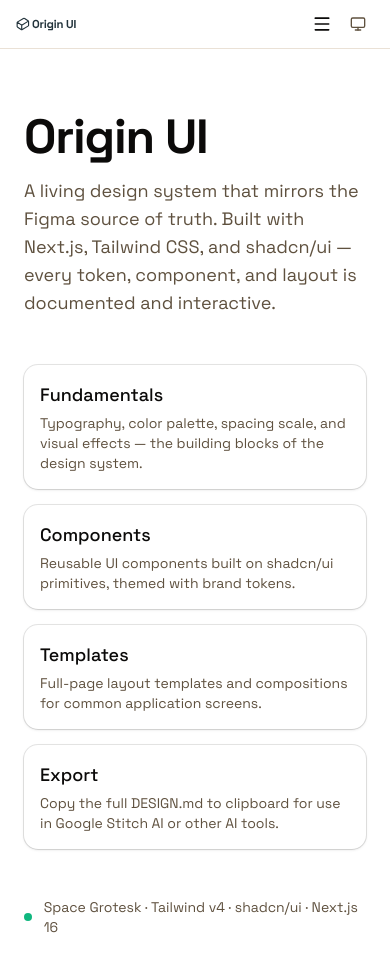
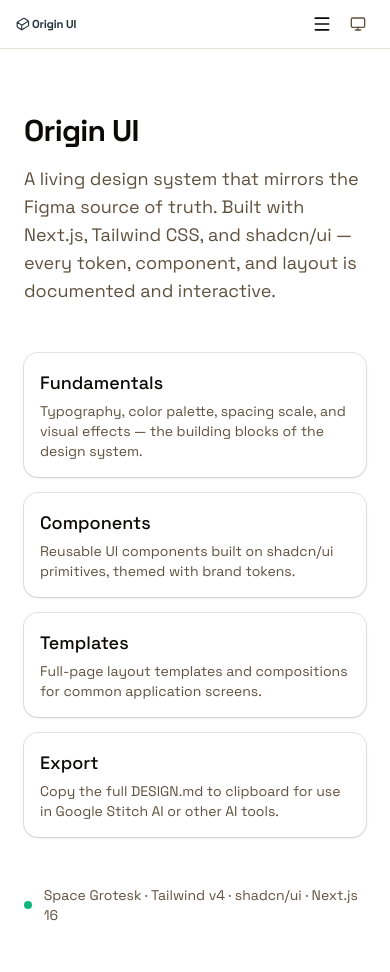
Before and after one commit to M-oliveda/origin-ui_web, a Next.js app: page / in a window 390 px wide. Shown: the top 972 px of the page. Built offline with nearby package versions, Linux system fonts and the light colour scheme.

Commit message:
:lipstick: Improve responsive layout across pages

```diff
--- a/src/app/export/page.tsx
+++ b/src/app/export/page.tsx
@@ -6,7 +6,7 @@
         <div className="flex flex-1 flex-col">
             {/* Action bar */}
             <div className="border-border bg-muted/30 border-b">
-                <div className="mx-auto flex max-w-4xl items-center justify-between px-6 py-4">
+                <div className="mx-auto flex max-w-4xl flex-col gap-3 px-6 py-4 sm:flex-row sm:items-center sm:justify-between">
                     <div>
                         <h1 className="text-lg font-semibold">Export Design System</h1>
                         <p className="text-muted-foreground text-sm">
--- a/src/app/page.tsx
+++ b/src/app/page.tsx
@@ -32,7 +32,9 @@
         <div className="flex flex-1 flex-col items-center justify-center px-6 py-16">
             <div className="w-full max-w-3xl space-y-12">
                 <div className="space-y-4">
-                    <h1 className="text-5xl font-bold tracking-tight">Origin UI</h1>
+                    <h1 className="text-3xl font-bold tracking-tight sm:text-4xl md:text-5xl">
+                        Origin UI
+                    </h1>
                     <p className="text-muted-foreground max-w-xl text-lg">
                         A living design system that mirrors the Figma source of truth. Built with
                         Next.js, Tailwind CSS, and shadcn/ui — every token, component, and layout is
--- a/src/app/templates/demos.tsx
+++ b/src/app/templates/demos.tsx
@@ -1,6 +1,5 @@
 "use client";
 
-import * as React from "react";
 import { Button } from "@/components/ui/button";
 import { Input } from "@/components/ui/input";
 import { Label } from "@/components/ui/label";
@@ -154,7 +153,7 @@
     return (
         <div className="space-y-6 p-6 lg:p-8">
             {/* Top bar */}
-            <div className="flex items-center justify-between">
+            <div className="flex flex-col gap-3 sm:flex-row sm:items-center sm:justify-between">
                 <div>
                     <h2 className="text-2xl font-bold tracking-tight">Dashboard</h2>
                     <p className="text-muted-foreground text-sm">
@@ -162,9 +161,9 @@
                     </p>
                 </div>
                 <div className="flex items-center gap-3">
-                    <div className="relative">
+                    <div className="relative flex-1 sm:flex-initial">
                         <Search className="text-muted-foreground absolute top-1/2 left-2.5 size-4 -translate-y-1/2" />
-                        <Input placeholder="Search..." className="w-48 pl-8" />
+                        <Input placeholder="Search..." className="w-full pl-8 sm:w-48" />
                     </div>
                     <Button variant="ghost" size="icon">
                         <Bell className="size-4" />
```
